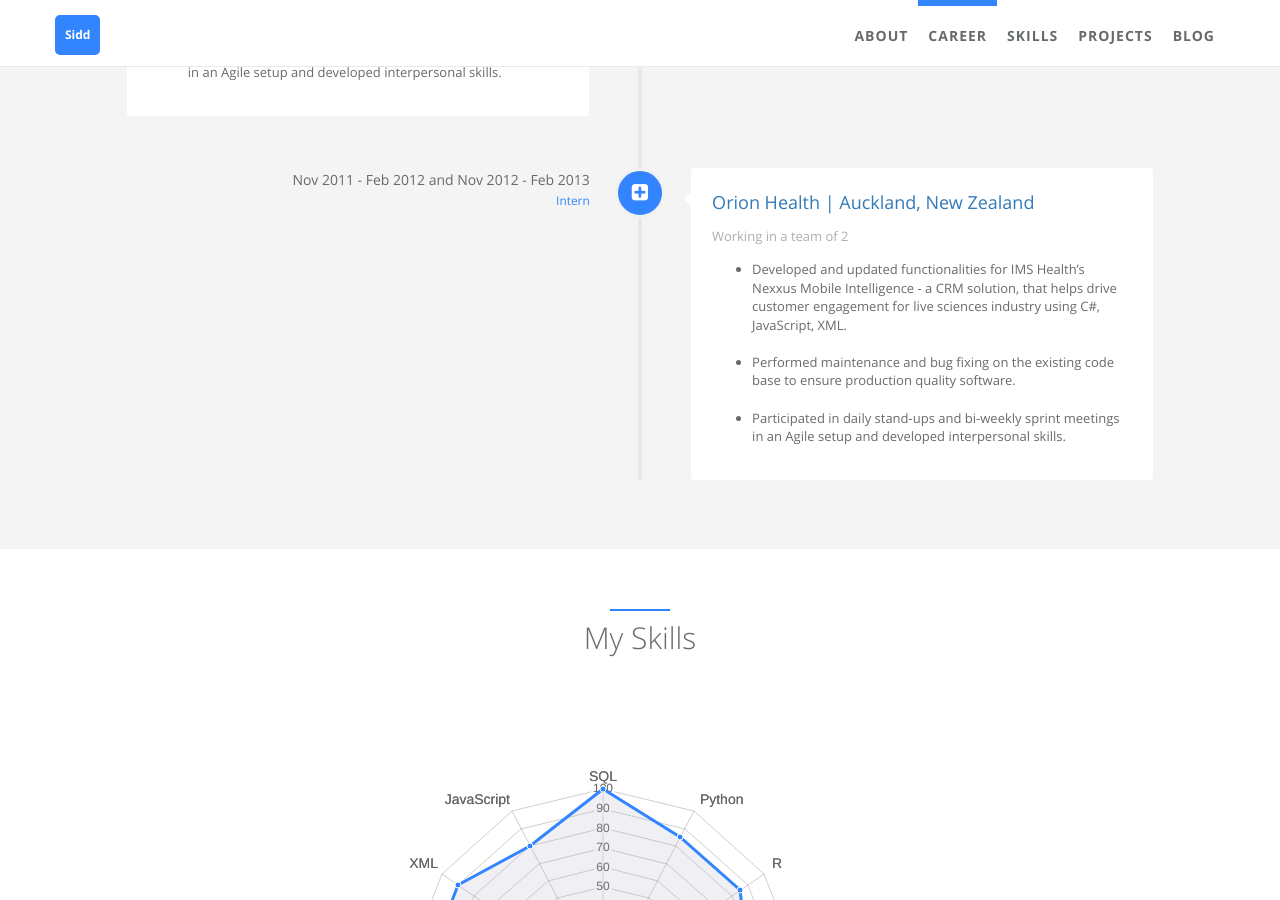
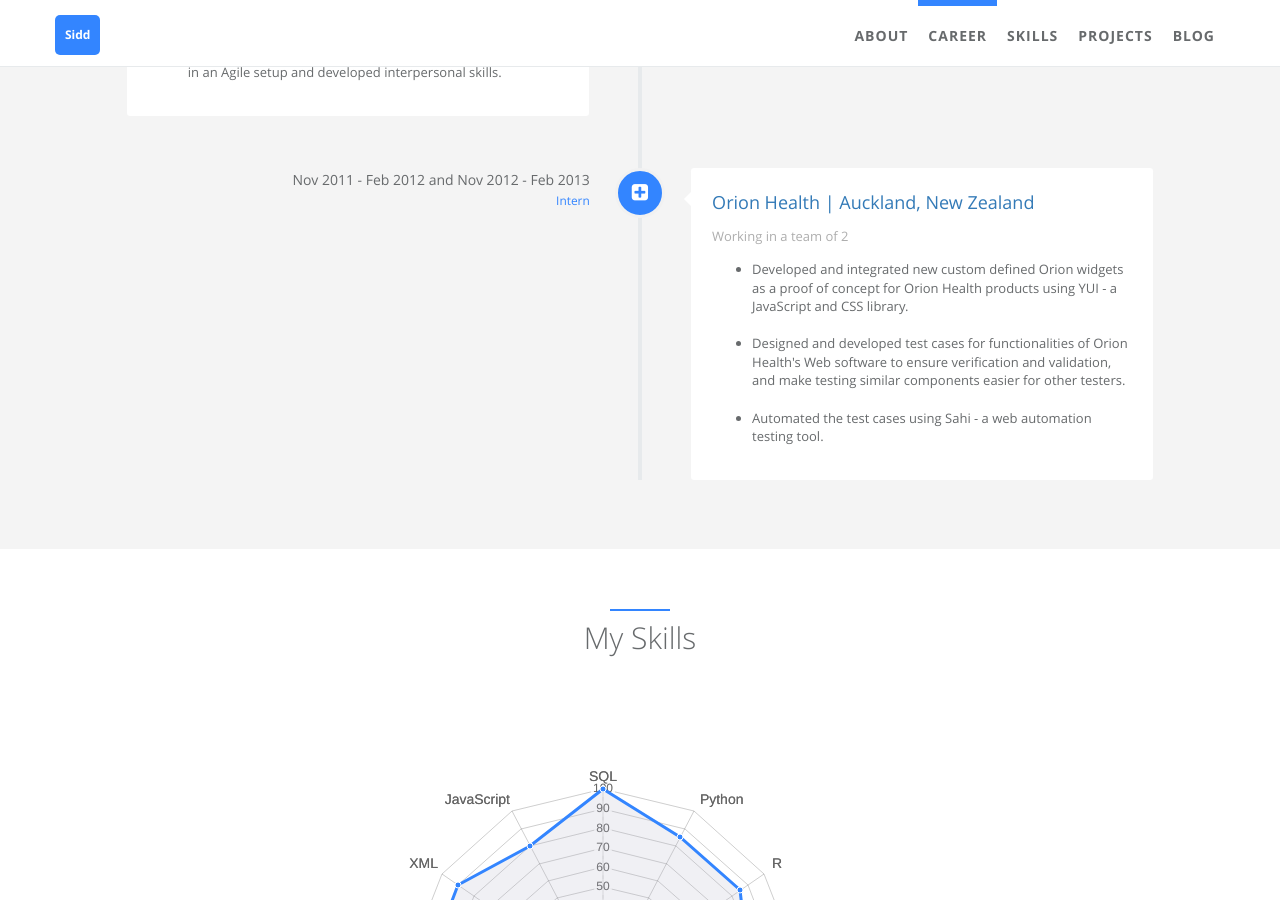
Before and after one commit to sarora/sarora.github.io, a Jekyll site: the page built from index.html, in a window 1280 px wide and 900 px high, scrolled down 1994 px. Built offline with Jekyll 4.4.1, drawn with Linux system fonts in a browser that asks for light colours.

Commit message:
Add Orion info

```diff
--- a/_data/index/careers.yml
+++ b/_data/index/careers.yml
@@ -56,9 +56,9 @@
     i18n: company_d
   desc:
     detail: Working in a team of 2 <ul style="list-style-type:disc">
-      <li>Developed and updated functionalities for IMS Health’s Nexxus Mobile Intelligence - a CRM solution, that helps drive customer engagement for live sciences industry using C#, JavaScript, XML. <br/><br/></li>
-      <li>Performed maintenance and bug fixing on the existing code base to ensure production quality software. <br/><br/></li>
-      <li>Participated in daily stand-ups and bi-weekly sprint meetings in an Agile setup and developed interpersonal skills. </li> </ul>
+      <li>Developed and integrated new custom defined Orion widgets as a proof of concept for Orion Health products using YUI - a JavaScript and CSS library.<br/><br/></li>
+      <li>Designed and developed test cases for functionalities of Orion Health's Web software to ensure verification and validation, and make testing similar components easier for other testers. <br/><br/></li>
+      <li>Automated the test cases using Sahi - a web automation testing tool.</li> </ul>
     i18n: company_d_desc
   date:
     detail: Nov 2011 - Feb 2012 and Nov 2012 - Feb 2013
```
